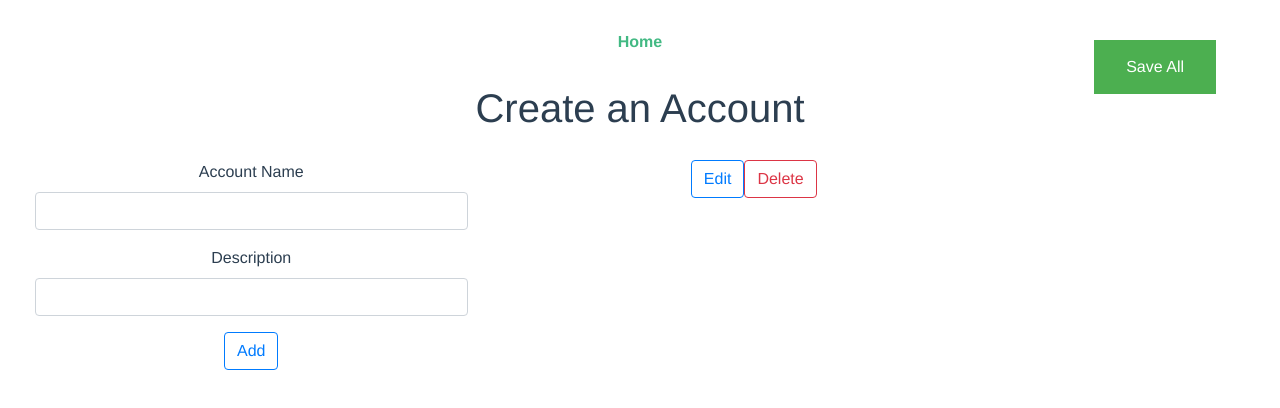
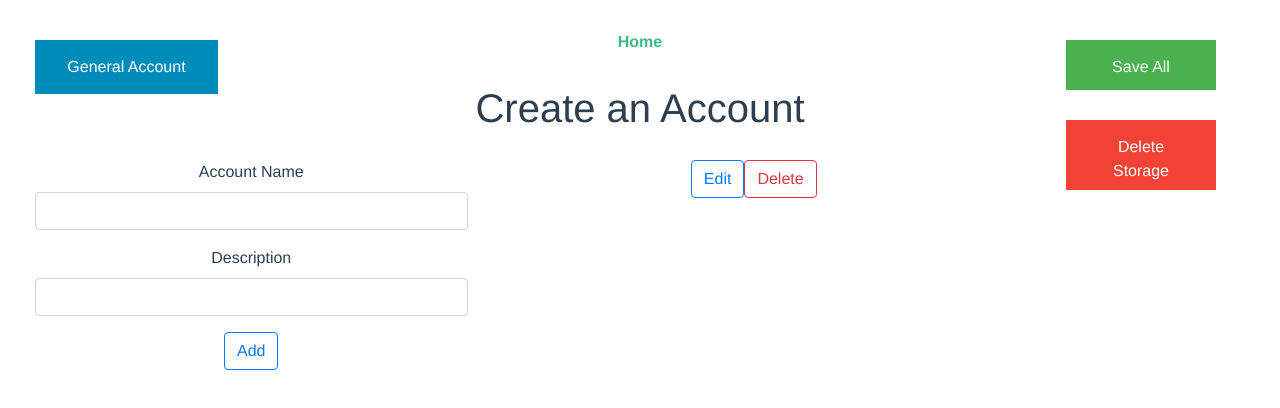
Before and after one commit to choi2nkyu/CertiFinal, a Vue app: page /reportes in a window 1280 px wide. Shown: the top 408 px of the page. Built offline with nearby package versions, Linux system fonts and the light colour scheme.

Commit message:
General Account added

```diff
--- a/src/components/Account.vue
+++ b/src/components/Account.vue
@@ -1,6 +1,8 @@
 <template>
   <div class="account">
     <SaveButton/>
+    <button id="generalAccount" @click="goToGeneralAccount" >General Account</button>
+
     <h1>{{ msg }}</h1>
     <div class="container row">
       <div class="col-5 left-column">
@@ -175,12 +177,34 @@ export default {
         this.showGridAlert = true
       }
     },
+
+    goToGeneralAccount(){
+      this.$router.push('generalAccount')
+
+    }
   },
 }
 </script>
 
 <!-- Add "scoped" attribute to limit CSS to this component only -->
 <style scoped>
+
+#generalAccount{
+  background-color: #008CBA; /* Green */
+  border: none;
+  color: white;
+  padding: 15px 32px;
+  text-align: center;
+  text-decoration: none;
+  display: inline-block;
+  font-size: 16px;
+
+    position: absolute;
+    right: 83%;
+    top:5%;
+
+}
+
 .left-column {
   margin: 20px 20px;
 }
--- a/src/components/IncExpForm.vue
+++ b/src/components/IncExpForm.vue
@@ -178,10 +178,12 @@ export default {
               var newBalanceSubstraction = Number.parseInt(account.balance)-Number.parseInt(this.currentAmount);
 
               if(this.formType=='Income'){
+                //ALERTA DICIENDO QUE TODO BOMBASTIC
                 account.balance = newBalanceAddition;
                 return true;
               }
               else if(this.formType=='Expense' && newBalanceSubstraction>=0){
+                //ALERT DICIENDO QUE TODO BLUE
                 account.balance = newBalanceSubstraction;
                 return true;
                 }
@@ -191,7 +193,6 @@ export default {
                 //ALERTA DICIENDO QUE NO HAY SUFICIENTE PLATA PARA HACER ESA EXPENSA PARA CACHORREAR
               }
           }
-          return false;
 
       }
     }
--- a/src/components/SaveButton.vue
+++ b/src/components/SaveButton.vue
@@ -2,6 +2,8 @@
   <div class="SaveButton">
 
       <button id="saveButton" @click="saveAllData"  >Save All</button>
+      <button id="deleteData" @click="deleteStorage"  >Delete Storage</button>
+
     </div>
 </template>
 
@@ -18,6 +20,11 @@ export default {
       console.log(window.localStorage.length)
     },
 
+    deleteStorage(){
+      window.localStorage.clear();
+
+    }
+
   },
 
 
@@ -28,6 +35,8 @@ export default {
   #saveButton{
 
   background-color: #4CAF50; /* Green */
+  width: 150px;
+  height: 50px;
   border: none;
   color: white;
   padding: 15px 32px;
@@ -41,4 +50,23 @@ export default {
     top:5%;
   }
 
+  #deleteData{
+
+  background-color: #f44336; /* Green */
+  width: 150px;
+  height: 70px;
+  border: none;
+  color: white;
+  padding: 15px 32px;
+  text-align: center;
+  text-decoration: none;
+  display: inline-block;
+  font-size: 16px;
+
+    position: absolute;
+    right: 5%;
+    top:15%;
+  }
+
+
 </style>
--- a/src/router.js
+++ b/src/router.js
@@ -6,6 +6,7 @@ import Expense from './views/Expense.vue'
 import Reportes from './views/reportes.vue'
 import EditExpense from './views/EditExpense.vue'
 import EditIncome from './views/EditIncome.vue'
+import GeneralAccount from './views/GeneralAccount.vue'
 
 Vue.use(Router)
 
@@ -41,5 +42,10 @@ export default new Router({
       name: 'editexpense',
       component: EditExpense,
     },
+    {
+      path: '/generalAccount',
+      name: 'generalAccount',
+      component: GeneralAccount
+    }
   ],
 })
--- /dev/null
+++ b/src/views/GeneralAccount.vue
@@ -0,0 +1,45 @@
+<template>
+<div>
+    <h2>Cuenta General</h2>
+        <b-table
+          selectable
+          striped
+          hover
+          @row-selected="rowSelected"
+          :items="items"
+          :fields="fields"
+
+        ></b-table>
+
+
+</div>
+
+</template>
+
+<script>
+export default {
+
+    data(){
+        return {
+         fields: ['name', 'category', 'amount', 'date', 'account'],
+        }
+    },
+
+    computed: {
+
+    items: function() {
+      const objects = []
+
+
+        for (const element of this.$store.state.INCOMES) {
+          objects.push(element)
+        }
+        return objects
+
+    }
+
+    }
+
+
+}
+</script>
```
